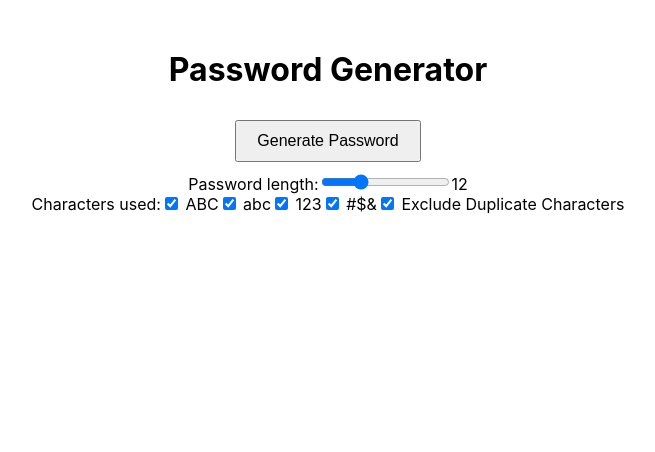
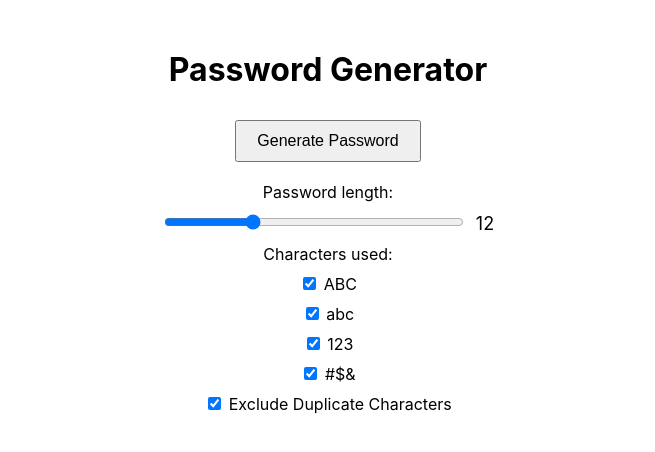
Before and after one commit to davevad93/pass-gen, a React (Create React App) app in the folder my-app/: page / in a window 1280 px wide. Shown: the top 452 px of the page, without its empty margins (312-967 px from the left). Built offline with nearby package versions, Linux system fonts and the light colour scheme.

Commit message:
Update PasswordGenerator.css adding new styles

```diff
--- a/my-app/src/components/PasswordGenerator.css
+++ b/my-app/src/components/PasswordGenerator.css
@@ -10,7 +10,24 @@
     cursor: pointer;
 }
 
-.password-generator p {
+.password-generator input[type="text"] {
+    width: 300px;
+    padding: 10px;
     font-size: 18px;
+    text-align: center;
     margin: 10px 0;
 }
+
+.password-generator label {
+    display: block;
+    margin: 10px 0;
+}
+
+.password-generator input[type="range"] {
+    width: 300px;
+}
+
+.password-generator span {
+    margin-left: 10px;
+    font-size: 18px;
+}
```
